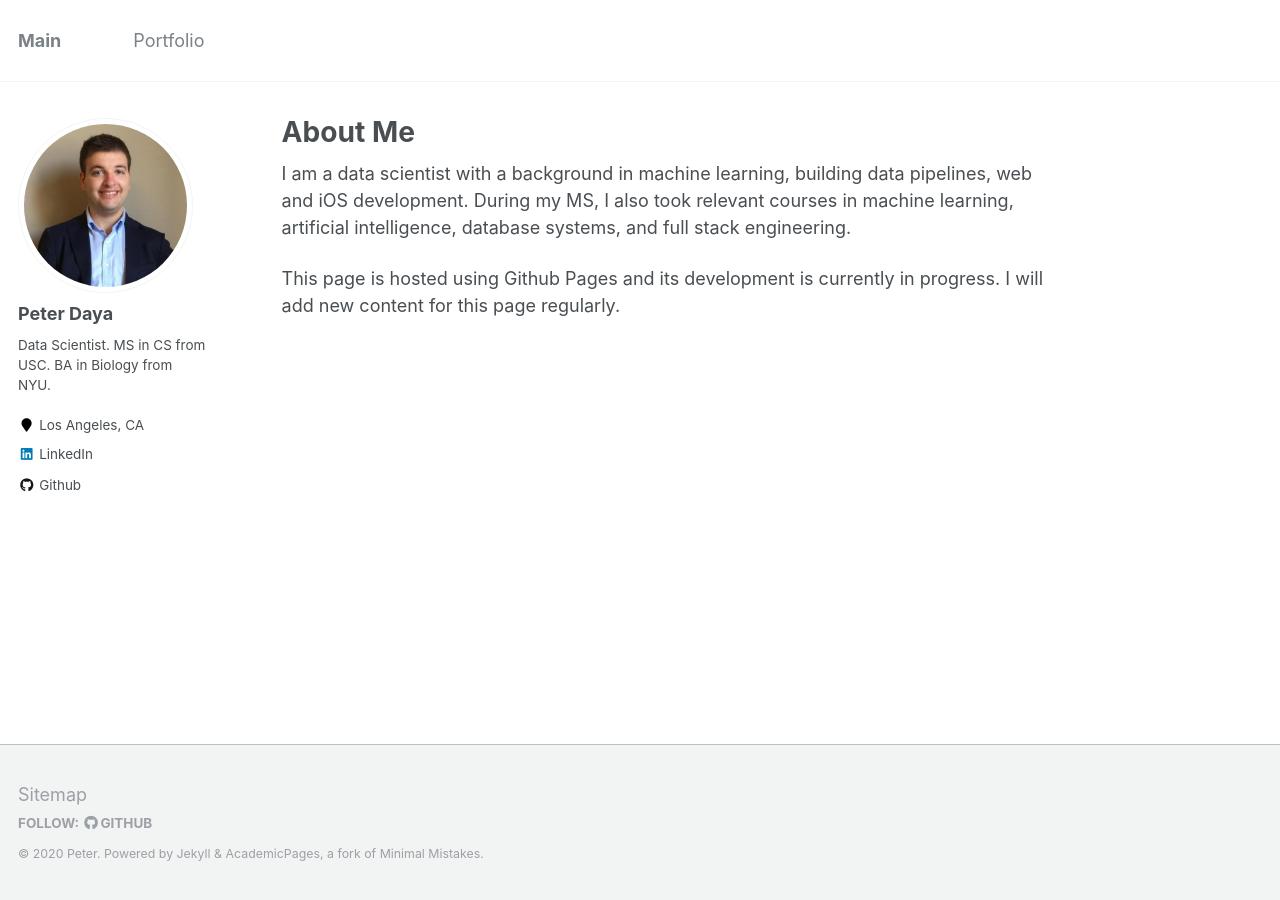
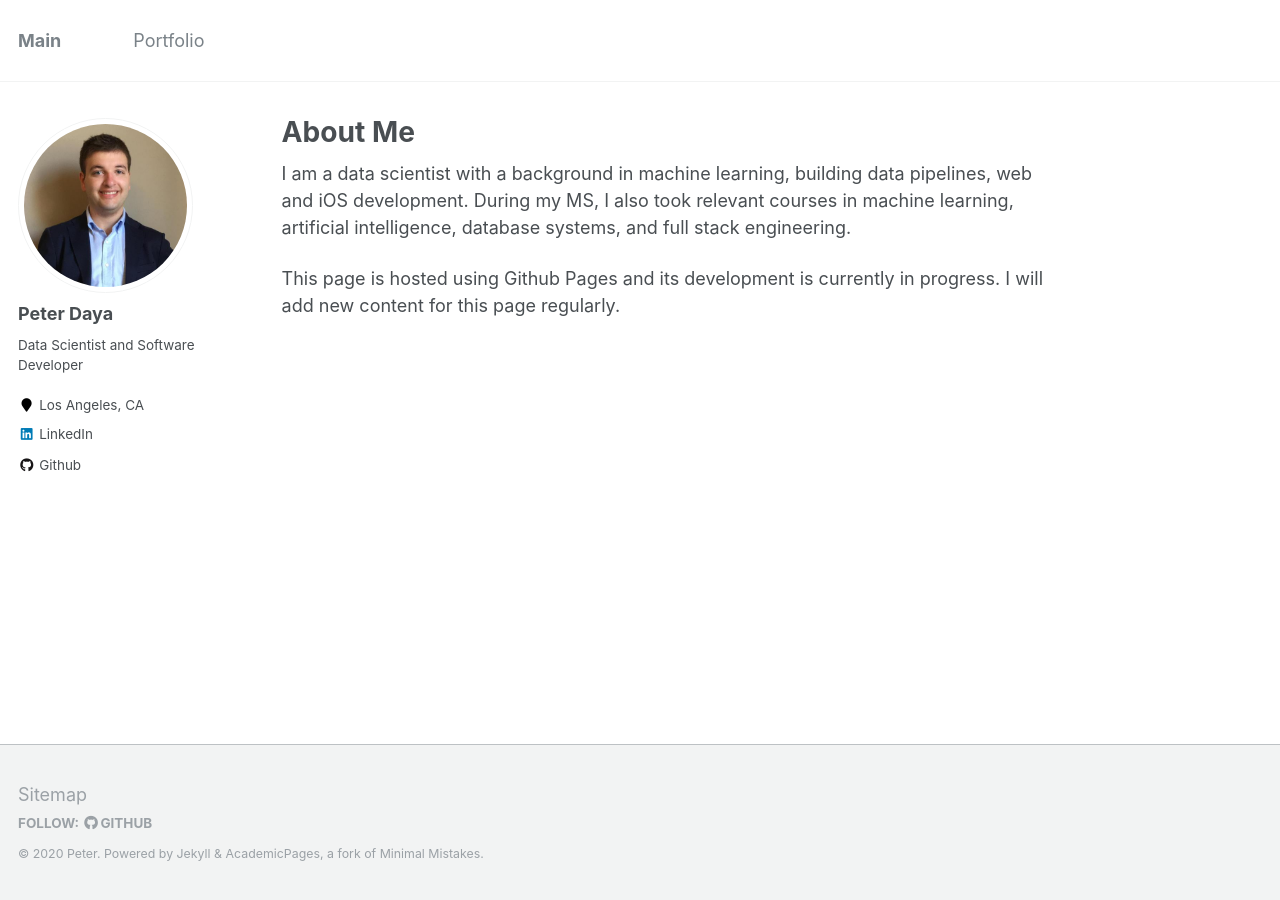
Before and after one commit to PeterDaya/peterdaya.github.io, a Jekyll site: the page built from _pages/about.md, in a window 1280 px wide. Built offline with Jekyll 4.4.1, drawn with Linux system fonts in a browser that asks for light colours.

Commit message:
Updated biography

```diff
--- a/_config.yml
+++ b/_config.yml
@@ -82,7 +82,7 @@ analytics:
 author:
   name             : "Peter Daya"
   avatar           : "githubphoto.jpg"
-  bio              : "Data Scientist.  MS in CS from USC.  BA in Biology from NYU."
+  bio              : "Data Scientist and Software Developer"
   location         : "Los Angeles, CA"
   employer         :
   pubmed           :
```
